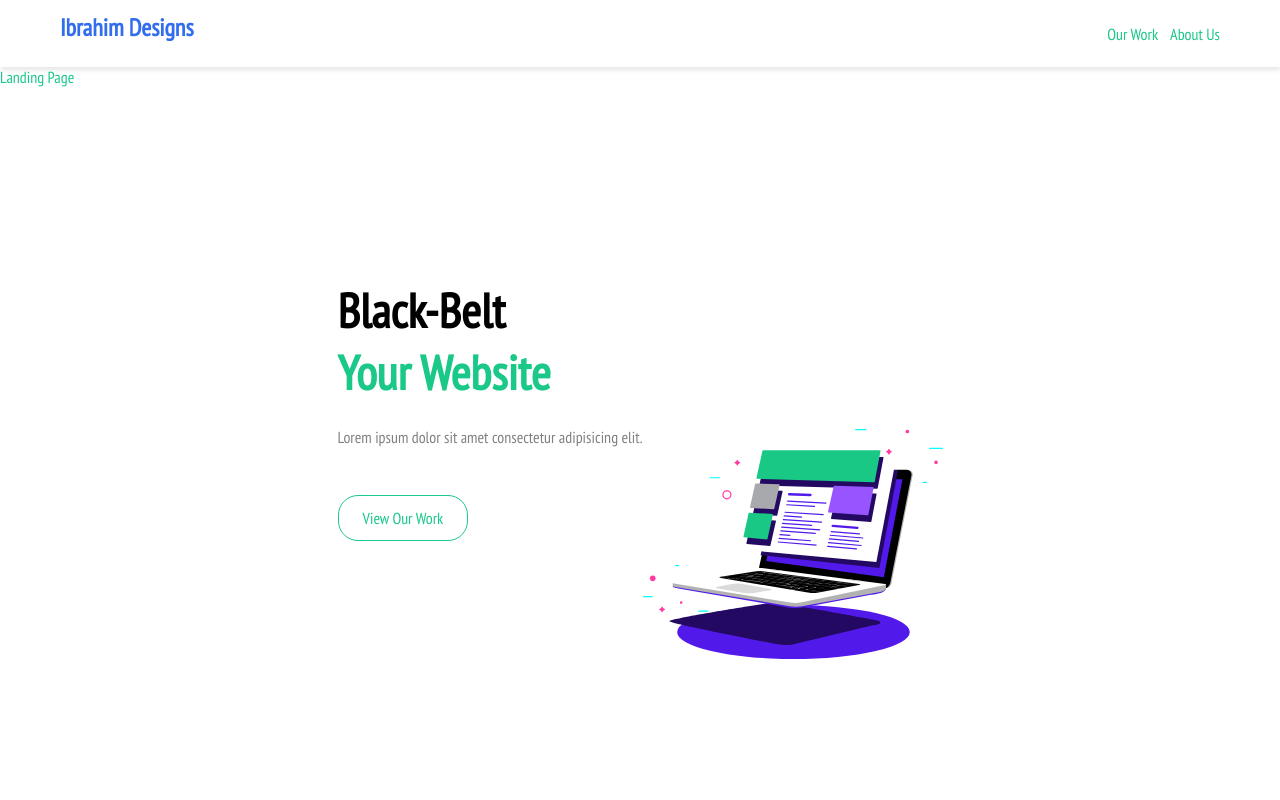
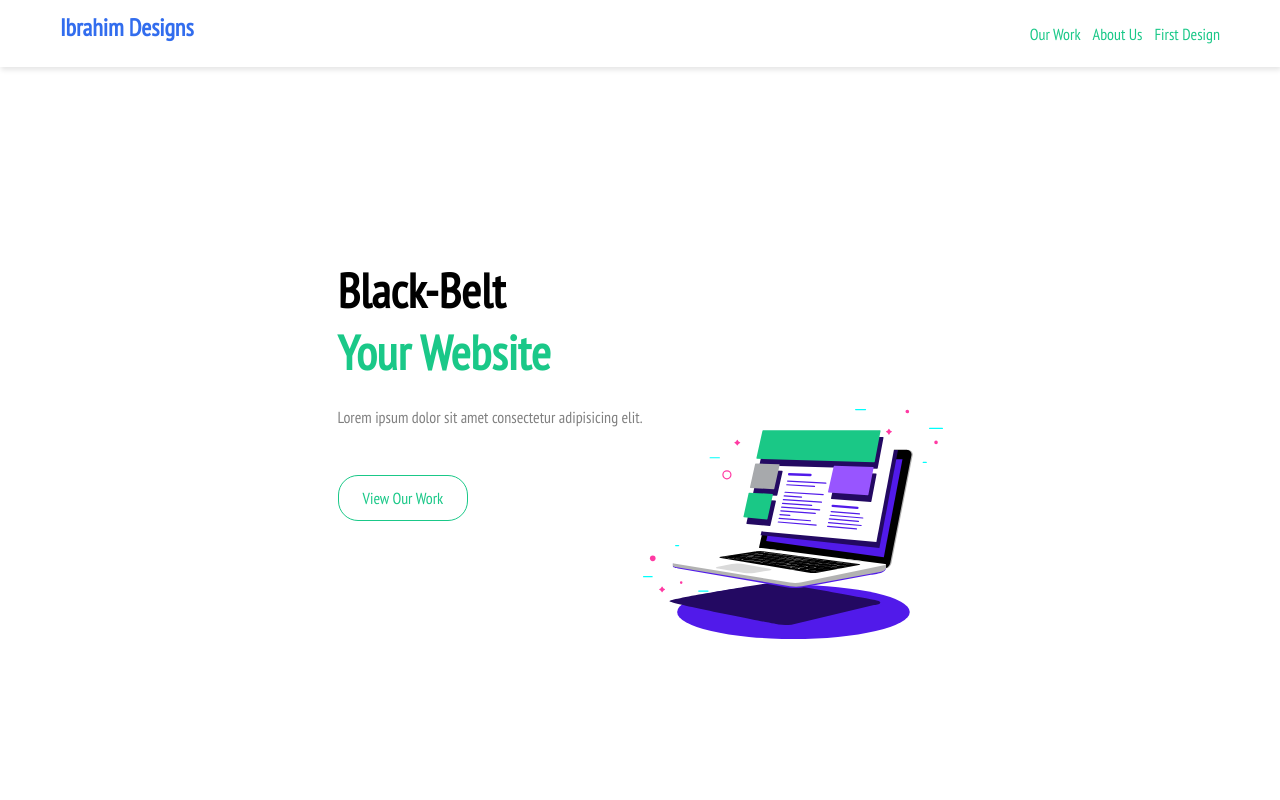
Before and after one commit to IbrahimO123/sass, a website: page homepage.html in a window 1280 px wide. Shown: the top 800 px of the page. Drawn offline with Linux system fonts and the light colour scheme.

Commit message:
added the href for the first design page

```diff
--- a/homepage.html
+++ b/homepage.html
@@ -15,10 +15,11 @@
       <ul class="display-f">
         <li class="ml-1 text-hover-secondary"><a href="#work">Our Work</a></li>
         <li class="ml-1 text-hover-secondary"><a href="#about">About Us</a></li>
+        <li class="ml-1 text-hover-secondary"><a href="/">First Design</a></li>
       </ul>
     </div>
   </nav>
-  <a href="/" >Landing Page</a>
+
   <!-- intro -->
   <div class="container mt-5">
     <div class="row justify-center">
```
